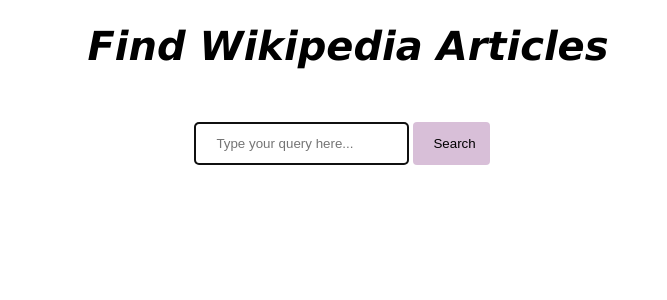
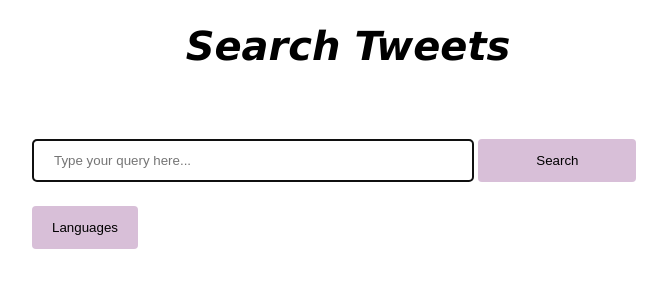
Before and after one commit to Pikipum/Kissimirrit, a Flask app: template flask/templates/index.html in a window 1280 px wide. Shown: the top 300 px of the page, without its empty margins (292-959 px from the left). Run offline with Flask 2, Linux system fonts and the light colour scheme; the template is opened without the code that fills it, so the values that code supplies are empty; parts of the project's set-up code (start-up, migrations or seed data) failed here and were passed over.

Commit message:
#12 added a dropdown menu including all languages found in the tweets

```diff
--- a/flask/templates/index.html
+++ b/flask/templates/index.html
@@ -34,27 +34,59 @@
           }
           input[type=submit]:hover {
              background-color: plum;
+          }
+          .dropbtn {
+             background-color: thistle;
+             color: black;
+             padding: 14px 20px;
+             border: none;
+             border-radius: 4px;
+             cursor: pointer;
+          }
+         .dropdown {
+            display: inline-block;
+          }
+          .dropdown-content {
+             display: none;
+             box-shadow: 0px 8px 16px 0px rgba(0,0,0,0.2);
+          }
+          .dropdown-content a:hover {background-color: #f1f1f1;}
+          .dropdown:hover .dropdown-content {display: block;}
+          .dropbtn:hover {background-color: plum;}
+          .query {
+             width: 50%;
+             margin: 0 auto;
+             padding: 20px;
+          }
       </style>
     </head>
     <body>
-        <h1><i>Find Wikipedia Articles</i></h1>
+        <h1><i>Search Tweets</i></h1>
         <!--Reload the page with variable "query" in the URL-->
-        <div class=results>
+         <div class="query">
+        <form>
+         <input type="text" name="query" placeholder="Type your query here..." autofocus>
+         <input type="submit" value="Search">
+       </form>
+        <div class="dropdown">
+                  <button class="dropbtn">Languages</button>
+                   <div class="dropdown-content">
+                     {% for lang in languages %}
+                        <p> {{ lang }} </p>
+                     {% endfor %}
+                   </div>
+                  </div>
+         </div>
+        <div class="results">
         <table>
             <!--Go through each item in the "matches" variable sent from
                 search() function in the Flask app-->
-            <tr>
-               <td>
-                <form>
-                   <input type="text" name="query" placeholder="Type your query here..." autofocus>
-                   <input type="submit" value="Search">
-                </form></td> </tr>
              <tr>
                 {% for item in matches %}
                 <!--Display the name of the item based on the "name" key-->
                 <td>{{ item }}</td>
                 <!--Display the image of the item based on the "source" key-->
-                <td></td>
+
             </tr>
             <!--End for loop-->
             {% endfor %}
```
Also changed, not shown: flask/project.py (+17 -9 lines).
